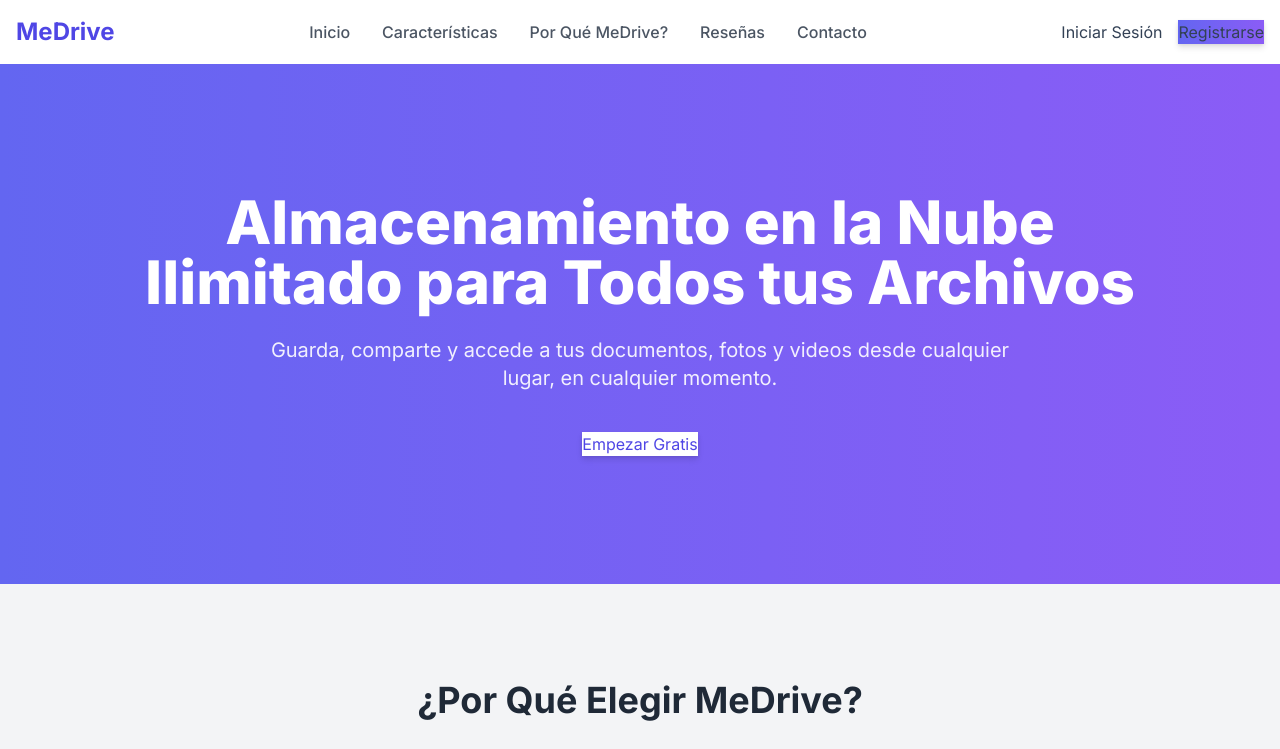
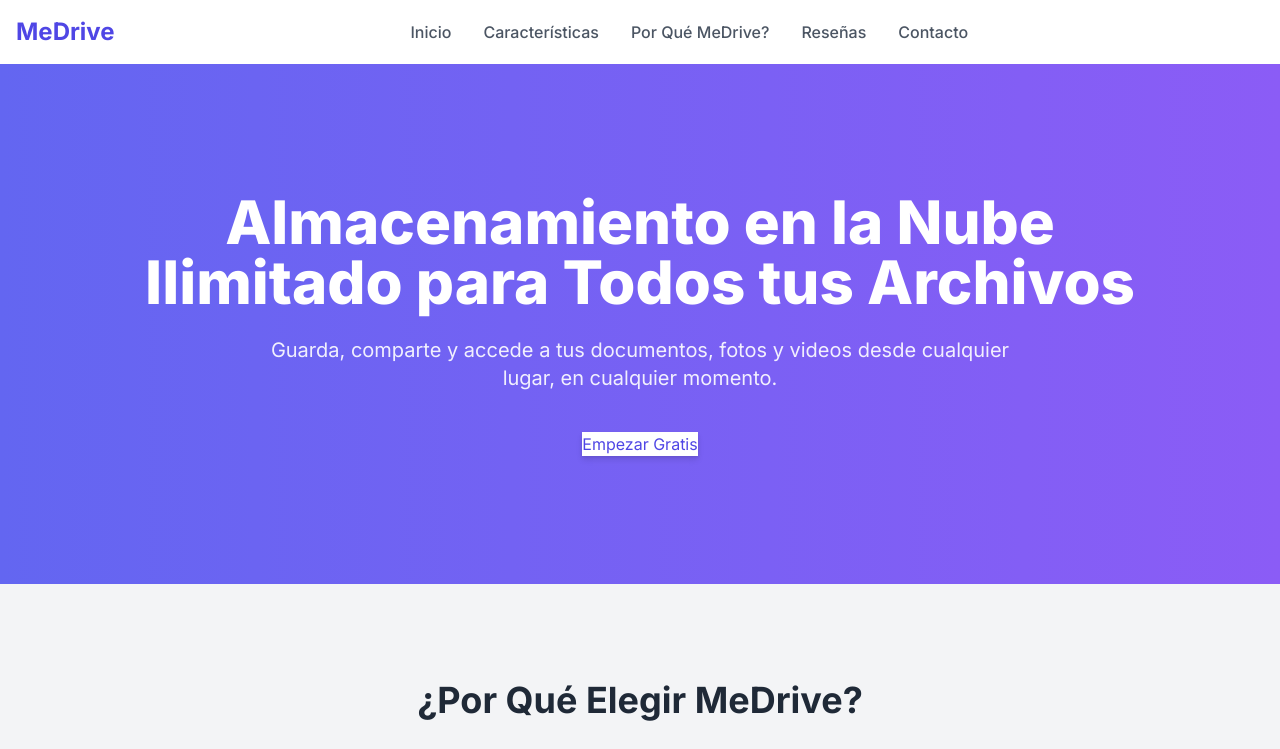
Before and after one commit to tntElite26/medriveweb, a plain HTML site: page index.html in a window 1280 px wide. Shown: the top 749 px of the page. Drawn offline with nearby package versions, Linux system fonts and the light colour scheme.

Commit message:
Update index.html

```diff
--- a/index.html
+++ b/index.html
@@ -62,9 +62,7 @@
             </nav>
 
             <div class="hidden md:flex space-x-4">
-                <a href="#" class="btn-secondary">Iniciar Sesión</a>
-                <a href="#" class="btn-primary gradient-bg hover:shadow-lg">Registrarse</a>
-            </div>
+                </div>
 
             <button id="mobile-menu-button" class="md:hidden text-gray-600 hover:text-indigo-600 focus:outline-none">
                 <svg class="w-8 h-8" fill="none" stroke="currentColor" viewBox="0 0 24 24" xmlns="http://www.w3.org/2000/svg"><path stroke-linecap="round" stroke-linejoin="round" stroke-width="2" d="M4 6h16M4 12h16M4 18h16"></path></svg>
@@ -79,9 +77,7 @@
                 <a href="#reviews" class="text-gray-700 hover:text-indigo-600 font-medium py-2">Reseñas</a>
                 <a href="#contact" class="text-gray-700 hover:text-indigo-600 font-medium py-2">Contacto</a>
                 <div class="pt-4 flex flex-col space-y-3 w-full px-4">
-                    <a href="#" class="btn-secondary text-center w-full">Iniciar Sesión</a>
-                    <a href="#" class="btn-primary gradient-bg hover:shadow-lg text-center w-full">Registrarse</a>
-                </div>
+                    </div>
             </nav>
         </div>
     </header>
```
